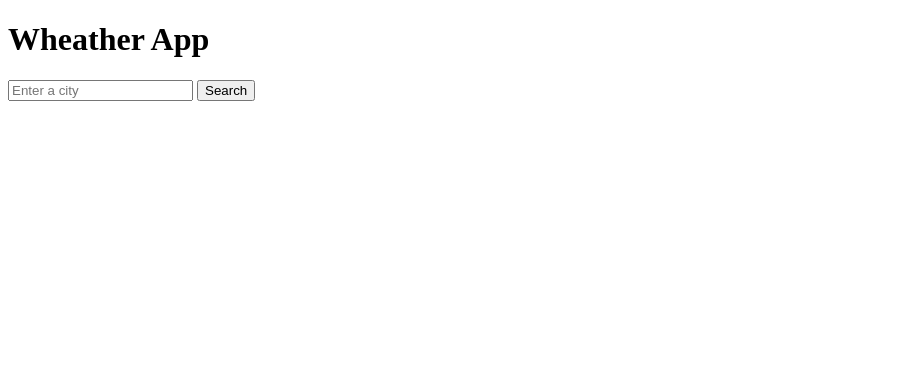
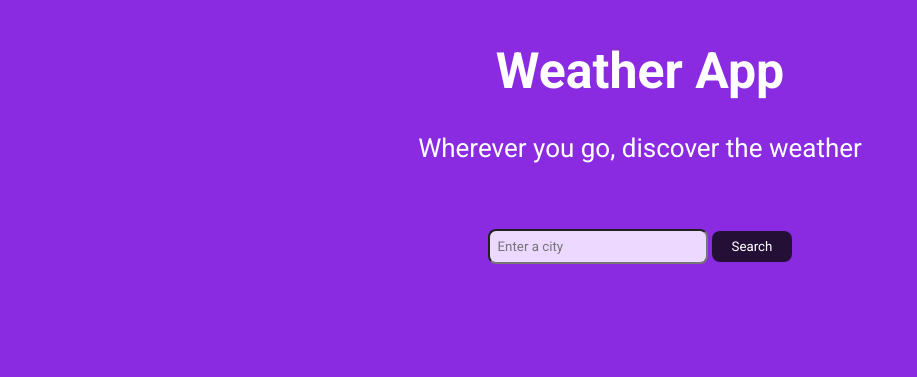
Before and after one commit to t-dlsantos/odin-weather-app, a plain HTML site: page index.html in a window 1280 px wide. Shown: the whole page, without its empty margins (0-917 px from the left). Drawn offline with Linux system fonts and the light colour scheme.

Commit message:
feat: initial styling to the website

```diff
--- a/index.html
+++ b/index.html
@@ -8,12 +8,19 @@
   <script src="script.js" defer></script>
 </head>
 <body>
-  <h1>Wheather App</h1>
+  <div class="hero">
+      <h1>Weather App</h1>
+      <p>Wherever you go, discover the weather</p>
+  </div>
+  <div class="content">
     <form id="searchCity">
       <input type="text" name="city-search" placeholder="Enter a city" id="city-search">
       <button type="submit">Search</button>
     </form>
+    <div class="temp-info">
       <h2 class="city"></h2>
       <div class="temp"></div>
+    </div>
+  </div>
 </body>
 </html>
--- a/script.js
+++ b/script.js
@@ -24,5 +24,6 @@ form.addEventListener('submit', async (e) => {
   e.preventDefault();
   const cityData = await getCityData();
   city.textContent = cityData.cityName;
-  temp.textContent = cityData.temp
+  temp.textContent = cityData.temp;
+
 })
--- a/style.css
+++ b/style.css
@@ -0,0 +1,61 @@
+@import url('https://fonts.googleapis.com/css2?family=Roboto:ital,wght@0,100;0,300;0,400;0,500;0,700;0,900;1,100;1,300;1,400;1,500;1,700;1,900&display=swap');
+
+* {
+  font-family: 'Roboto', sans-serif;
+}
+
+body {
+  background-color: blueviolet;
+  display: flex;
+  align-items: center;
+  flex-direction: column;
+  gap: 40px;
+}
+
+.hero {
+  text-align: center;
+  color: white;
+}
+
+.hero h1 {
+  font-size: 50px;
+}
+
+.hero p {
+  font-size: 26px;
+}
+
+.content {
+  display: flex;
+  flex-direction: column;
+  gap: 60px;
+}
+
+button {
+  background-color: rgb(36, 16, 55);
+  color: white;
+  padding: 8px 20px;
+  border-radius: 8px;
+  border: none;
+}
+
+#city-search {
+  background-color: rgb(237, 217, 255);
+  padding: 8px 8px;
+  width: 200px;
+  border-radius: 8px;
+}
+
+.temp-info {
+  display: flex;
+  flex-direction: column;
+  align-items: center;
+}
+
+.city {
+  font-size: 30px;
+}
+
+.temp {
+  font-size: 20px;
+}
```
Lines whose indentation alone changed are shown as unchanged.
